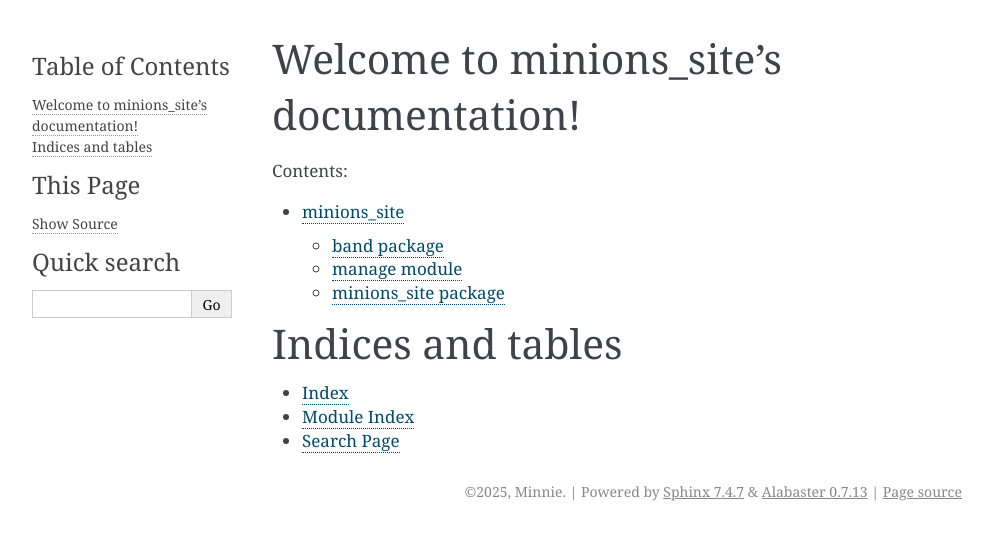
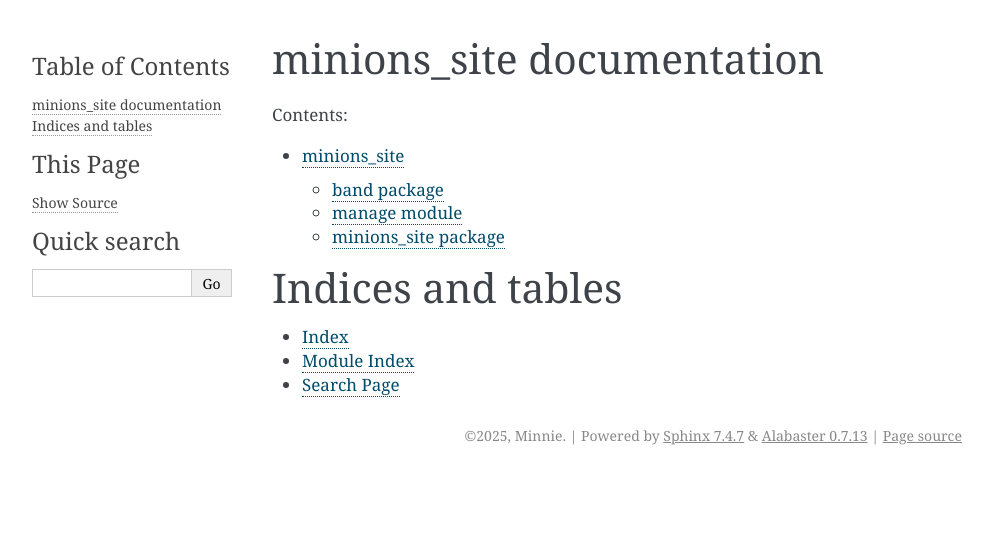
Before and after one commit to MrsWinchester/minions., a Sphinx documentation site: the page built from Downloads/minions1/docs/source/index.rst, in a window 1280 px wide. Shown: the top 540 px of the page, without its empty margins (148-1141 px from the left). Built offline with Sphinx 7.4.7, drawn with Linux system fonts in a browser that asks for light colours; part of the change alters nothing that is shown.

```diff
--- a/Downloads/minions1/docs/source/conf.py
+++ b/Downloads/minions1/docs/source/conf.py
@@ -1,6 +1,5 @@
 # Configuration file for the Sphinx documentation builder.
-# For the full list of built-in configuration values, see:
-# https://www.sphinx-doc.org/en/master/usage/configuration.html
+# Docs: https://www.sphinx-doc.org/en/master/usage/configuration.html
 
 from __future__ import annotations
 import os
@@ -8,44 +7,61 @@ import sys
 from pathlib import Path
 
 # ── Make the repo root (where manage.py lives) importable
-ROOT = Path(__file__).resolve().parents[2]   # source -> docs -> REPO_ROOT
+HERE = Path(__file__).resolve()
+ROOT = HERE.parents[2]                     # source -> docs -> REPO_ROOT
 sys.path.insert(0, str(ROOT))
 
 # ── Configure Django so autodoc can import your project
 os.environ.setdefault("DJANGO_SETTINGS_MODULE", "minions_site.settings")
+
+# Best-effort: load local .env (SECRET_KEY, DEBUG, ALLOWED_HOSTS, etc.)
+try:
+    from dotenv import load_dotenv  # optional; ignore if not installed
+    load_dotenv(ROOT / ".env")
+except Exception:
+    pass
+
 try:
     import django  # type: ignore
     django.setup()
 except Exception as e:
-    # Avoid hard-failing during edits; build will show this message if something’s off
+    # Avoid hard-failing during edits; the build log will show this message
     print(f"[sphinx/conf.py] Django setup skipped/failed: {e}")
 
-# -- Project information -----------------------------------------------------
-# https://www.sphinx-doc.org/en/master/usage/configuration.html#project-information
+# ── Project information ────────────────────────────────────────────────────────
 project = "minions_site"
+author = "Minnie"
 copyright = "2025, Minnie"
-author = "Minnie"
 release = "0.1.0"
 language = "en"
 
-# -- General configuration ---------------------------------------------------
-# https://www.sphinx-doc.org/en/master/usage/configuration.html#general-configuration
+# ── General configuration ─────────────────────────────────────────────────────
 extensions = [
     "sphinx.ext.autodoc",
     "sphinx.ext.autosummary",
     "sphinx.ext.napoleon",        # Google/NumPy style docstrings
-    "sphinx_autodoc_typehints",   # pretty type hints in docs
+    "sphinx_autodoc_typehints",   # nicer type hints in docs
+    "sphinx.ext.viewcode",        # add [source] links to documented objects
 ]
+
 autosummary_generate = True
 autodoc_default_options = {
     "members": True,
     "undoc-members": False,
     "show-inheritance": True,
 }
+autodoc_typehints = "description"   # keep signatures clean; move hints into text
+
+# Napoleon tweaks (optional, sensible defaults)
+napoleon_google_docstring = True
+napoleon_numpy_docstring = True
+napoleon_include_private_with_doc = False
+napoleon_use_param = True
+napoleon_use_rtype = True
+
 templates_path = ["_templates"]
-exclude_patterns: list[str] = []
+exclude_patterns = ["_build", "Thumbs.db", ".DS_Store"]
 
-# -- Options for HTML output -------------------------------------------------
-# https://www.sphinx-doc.org/en/master/usage/configuration.html#options-for-html-output
-html_theme = "alabaster"          # or install/use "sphinx_rtd_theme"
-html_static_path = ["_static"]
+# ── HTML output ───────────────────────────────────────────────────────────────
+html_theme = "alabaster"            # keep default theme (no extra install)
+html_static_path = ["_static"]      # leave as-is even if folder is empty
--- a/Downloads/minions1/docs/source/index.rst
+++ b/Downloads/minions1/docs/source/index.rst
@@ -1,15 +1,17 @@
-Welcome to minions_site’s documentation!
-=======================================
+minions_site documentation
+==========================
 
 .. toctree::
    :maxdepth: 2
    :caption: Contents:
+
 
    modules
 
 Indices and tables
 ==================
 
+
 * :ref:`genindex`
 * :ref:`modindex`
 * :ref:`search`
```
